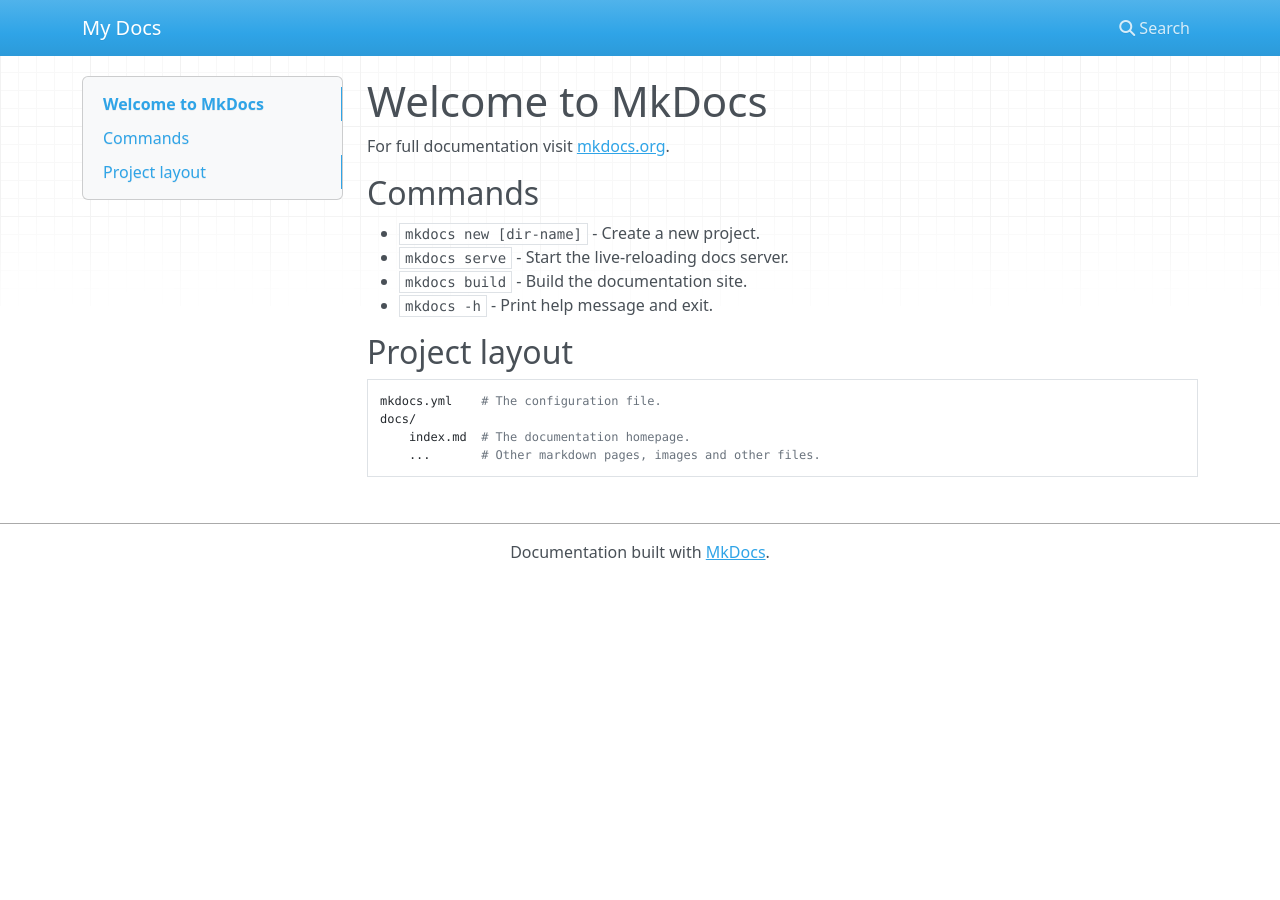
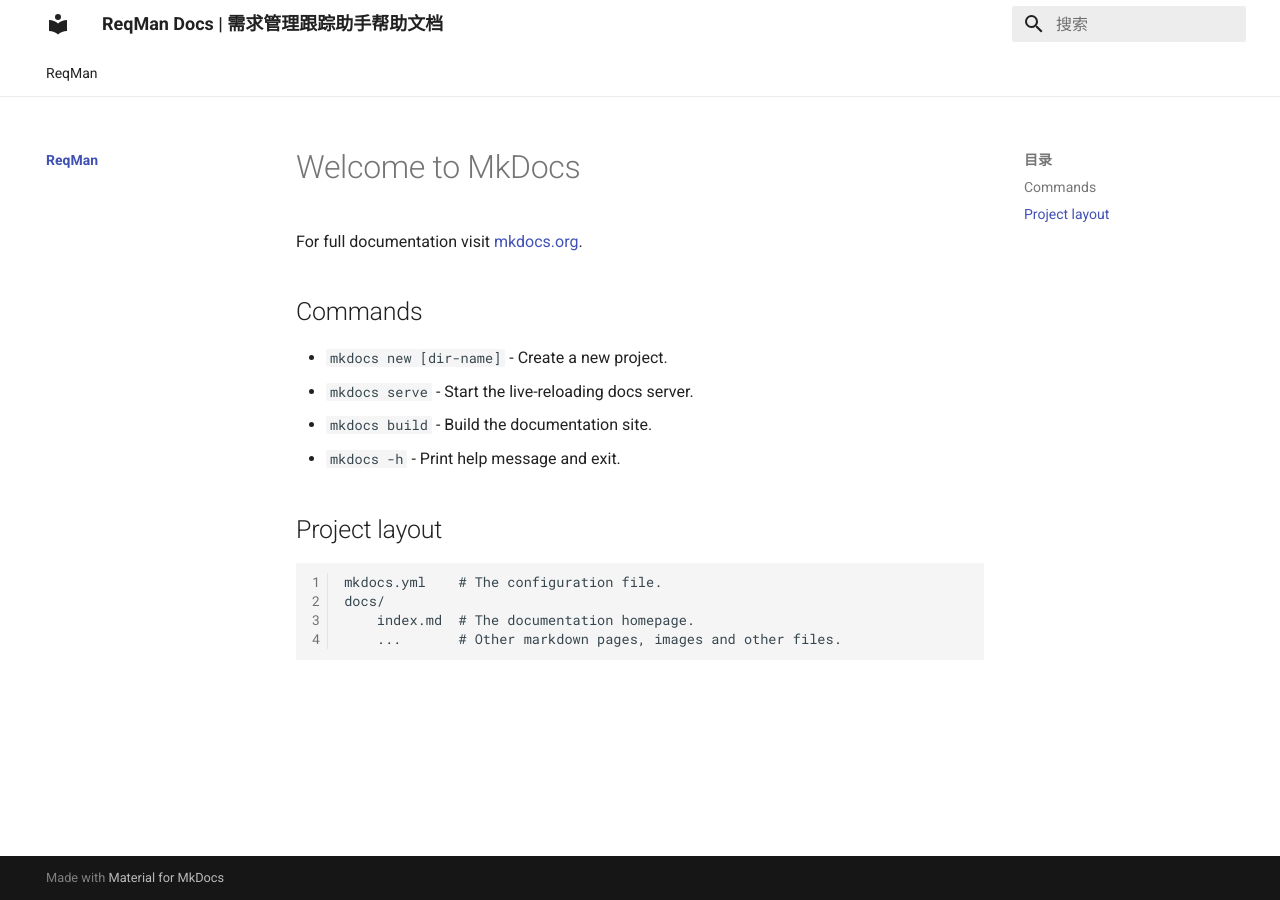
Before and after one commit to c7w/ReqMan-doc, an MkDocs documentation site: the page built from docs/index.md, in a window 1280 px wide. Built offline with MkDocs 1.6.1 and Material for MkDocs 9.7.7, drawn with Linux system fonts in a browser that asks for light colours; nearby versions of some CDN libraries.

Commit message:
[SR.003.801] Fine-tune mkdocs (#2)

```diff
--- a/.gitlab-ci.yml
+++ b/.gitlab-ci.yml
@@ -4,7 +4,7 @@ stages:
   - build
   - deploy
 
-build-master:
+build: # Would fail if wrong site configuration
   stage: build
   script:
     - export BUILD_IMAGE_NAME=$CI_REGISTRY_IMAGE
@@ -12,8 +12,6 @@ build-master:
     - export BUILD_IMAGE_USERNAME=$CI_REGISTRY_USER
     - export BUILD_IMAGE_PASSWORD=$CI_REGISTRY_PASSWORD
     - deployer build
-  only:
-    - master
 
 deploy:
   stage: deploy
--- a/mkdocs.yml
+++ b/mkdocs.yml
@@ -1 +1,75 @@
-site_name: My Docs
+site_name: ReqMan Docs | 需求管理跟踪助手帮助文档
+
+# Site Navigation
+# You should change this after creating new page.
+nav:
+  - ReqMan:
+    - index.md
+
+# Site Configuration
+# Do not touch it unless you know what you are doing!
+theme:
+  name: material
+  language: zh
+  custom_dir: theme/
+  features:
+    - navigation.top
+    - navigation.tabs
+    - navigation.indexes
+  palette:
+    - primary: white
+    - scheme: default
+      toggle:
+        icon: material/weather-night
+        name: Switch to dark mode
+    - scheme: slate
+      toggle:
+        icon: material/weather-sunny
+        name: Switch to light mode
+
+extra_javascript:
+  - 'https://cdn.jsdelivr.net/npm/mathjax@2.7.0/MathJax.js?config=TeX-MML-AM_CHTML'
+
+plugins:
+  - search
+  - git-revision-date-localized:
+      fallback_to_build_date: true
+      locale: zh
+  - git-authors:
+      show_contribution: true
+      show_line_count: true
+
+markdown_extensions:
+  - admonition
+  - codehilite:
+      guess_lang: false
+      linenums: true
+  - footnotes
+  - def_list
+  - toc:
+      permalink: true
+  - pymdownx.arithmatex
+  - pymdownx.caret
+  - pymdownx.critic
+  - pymdownx.details
+  # - pymdownx.emoji:
+  #     emoji_generator: !!python/name:pymdownx.emoji.to_svg
+  - pymdownx.inlinehilite
+  - pymdownx.magiclink
+  - pymdownx.mark
+  - pymdownx.smartsymbols
+  - pymdownx.tasklist:
+      custom_checkbox: true
+  - pymdownx.tilde
+
+  - meta
+  - pymdownx.highlight:
+      linenums: true
+  - pymdownx.keys
+  - pymdownx.snippets
+  - pymdownx.progressbar
+  - pymdownx.superfences:
+      custom_fences:
+        - name: math
+          class: arithmatex
+          format: !!python/name:pymdownx.arithmatex.fence_mathjax_format
```
Also changed, not shown: readme.md (added, +11 -0 lines).
